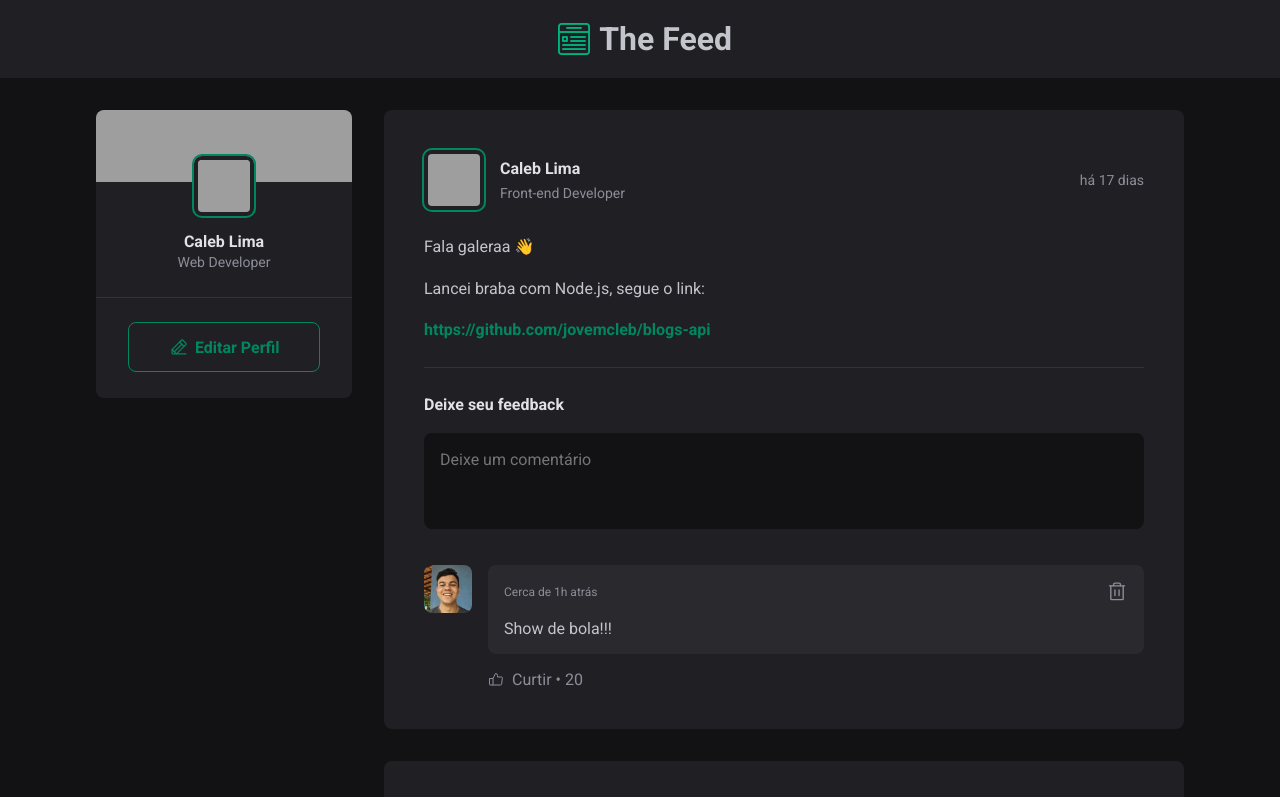
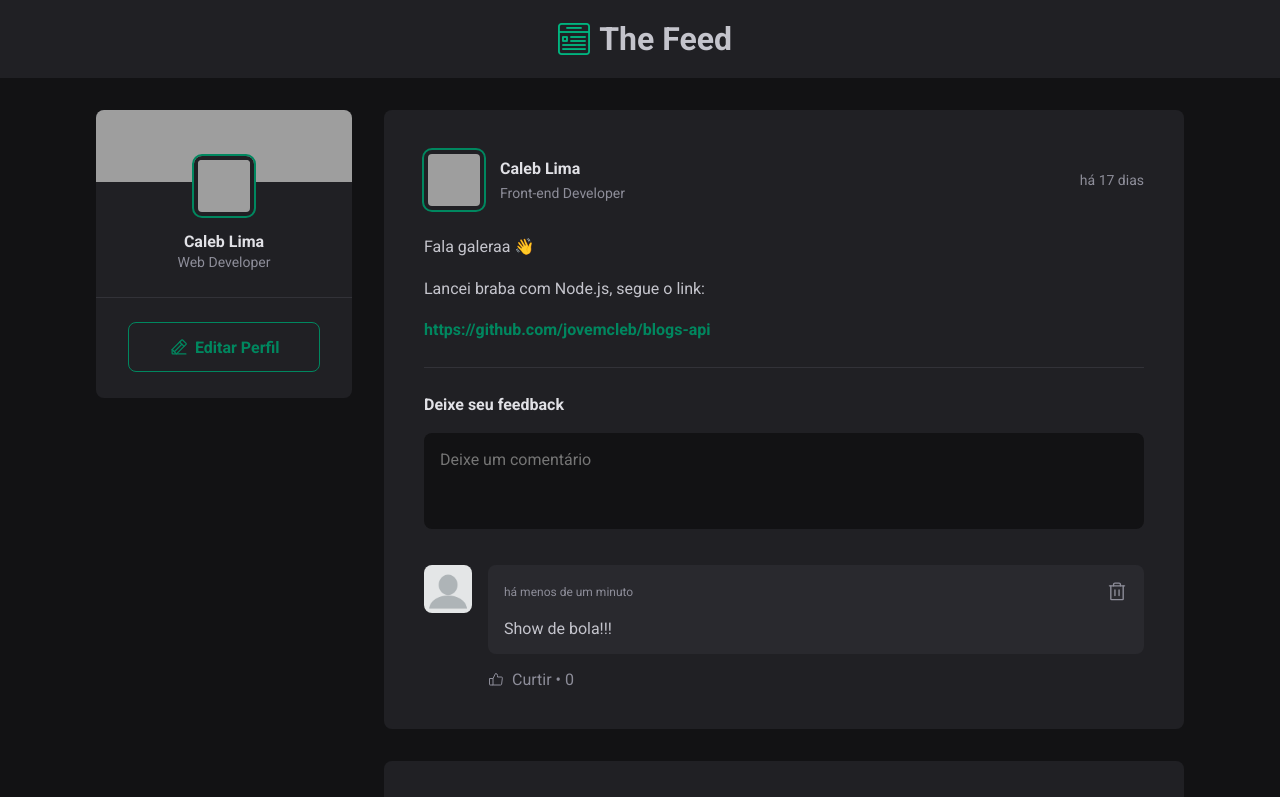
Before and after one commit to jovemcleb/feed-project, a React (Vite) app: page / in a window 1280 px wide. Shown: the top 797 px of the page. Built offline with nearby package versions, Linux system fonts and the light colour scheme; grey boxes are pictures that could not be loaded.

Commit message:
:sparkles: feat: implementa hora dinâmica nos comentários

```diff
--- a/src/Components/Coment/Comment.jsx
+++ b/src/Components/Coment/Comment.jsx
@@ -1,28 +1,44 @@
 import { ThumbsUp, Trash } from "phosphor-react";
-import React from "react";
+import React, { useState } from "react";
 import { Avatar } from "../Avatar/Avatar";
 import styles from "./Comment.module.css";
-import goreh from "../../Assets/goreh.jpg";
+import noneUser from "../../Assets/images.png";
+import { format, formatDistanceToNow } from "date-fns";
+import { ptBR } from "date-fns/locale";
 
-export function Comment({ content, deleteComment }) {
+export function Comment({ comment, deleteComment }) {
+  const { content, dateComment } = comment;
+
+  const dateFormatted = format(dateComment, "dd 'de' LLLL 'às' HH:mm'h'", {
+    locale: ptBR,
+  });
+
+  const publishedDateRelativeToNow = formatDistanceToNow(dateComment, {
+    locale: ptBR,
+    addSuffix: true,
+  });
+
+  const [likeCount, setLikeCount] = useState(0);
+
   const handleDeleteComment = () => {
-    deleteComment(content);
+    deleteComment(comment.content);
+  };
+
+  const handleLikeComment = () => {
+    setLikeCount((state) => state + 1);
   };
 
   return (
     <div className={styles.comment}>
-      <Avatar hasBorder={false} src={goreh} />
+      <Avatar hasBorder={false} src={noneUser} />
 
       <div className={styles.commentBox}>
         <div className={styles.commentContent}>
           <header>
             <div className={styles.authorAndTime}>
               <strong></strong>
-              <time
-                title="17 de novembro de 2022"
-                dateTime="2022-11-17 21:31:00"
-              >
-                Cerca de 1h atrás
+              <time title={dateFormatted} dateTime={dateComment.toISOString()}>
+                {publishedDateRelativeToNow}
               </time>
             </div>
 
@@ -33,12 +49,12 @@ export function Comment({ content, deleteComment }) {
               <Trash size={22} />
             </button>
           </header>
-          <p>{content}</p>
+          <p>{comment.content}</p>
         </div>
         <footer>
-          <button>
+          <button onClick={handleLikeComment}>
             <ThumbsUp />
-            Curtir <span>20</span>
+            Curtir <span>{likeCount}</span>
           </button>
         </footer>
       </div>
--- a/src/Components/Posts/Post.jsx
+++ b/src/Components/Posts/Post.jsx
@@ -8,7 +8,13 @@ import { Comment } from "../Coment/Comment";
 import styles from "./Post.module.css";
 
 export function Post({ author, content, publishedAt }) {
-  const [comments, setComments] = useState(["Show de bola!!!"]);
+  const [comments, setComments] = useState([
+    {
+      dateComment: new Date(),
+      content: "Show de bola!!!",
+    },
+  ]);
+
   const [newCommentText, setNewCommentText] = useState("");
 
   const dateFormatted = format(publishedAt, "dd 'de' LLLL 'às' HH:mm'h'", {
@@ -22,7 +28,13 @@ export function Post({ author, content, publishedAt }) {
 
   const handleCreateNewComment = (e) => {
     e.preventDefault();
-    setComments([...comments, newCommentText]);
+    setComments((state) => [
+      ...state,
+      {
+        dateComment: new Date(),
+        content: newCommentText,
+      },
+    ]);
     setNewCommentText("");
   };
 
@@ -37,7 +49,7 @@ export function Post({ author, content, publishedAt }) {
 
   const deleteComment = (commentToDelete) => {
     const newComments = comments.filter(
-      (comment) => comment !== commentToDelete
+      (comment) => comment.content !== commentToDelete
     );
     setComments(newComments);
   };
@@ -94,8 +106,8 @@ export function Post({ author, content, publishedAt }) {
       <div className={styles.commentList}>
         {comments.map((comment) => (
           <Comment
-            key={comment}
-            content={comment}
+            key={comment.content}
+            comment={comment}
             deleteComment={deleteComment}
           />
         ))}
```
Also changed, not shown: src/Assets/images.png (added).
